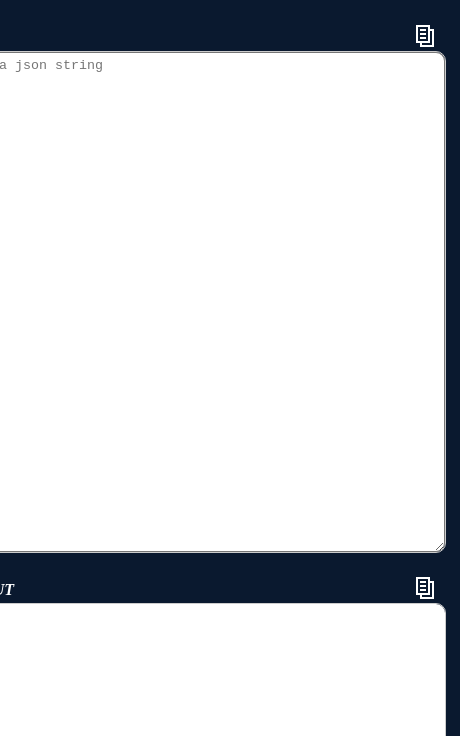
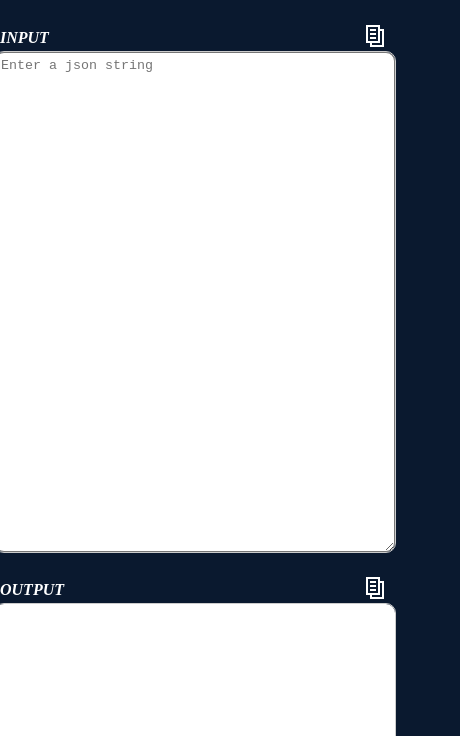
Before and after one commit to eder-rimarachinr/convert_string_json, a plain HTML site: page index.html in a window 390 px wide. Shown: the part 108-844 px from the top of the page, 460 px wide, since content can reach past the window. Drawn offline with Linux system fonts and the light colour scheme.

Commit message:
fix alerts

```diff
--- a/css/index.css
+++ b/css/index.css
@@ -33,8 +33,8 @@ textarea {
   height: 500px;
   overflow-y: auto;
   background-color: #fff;
-  min-width: 150px;
-  width: 500px;
+  min-width: 100px;
+  width: 400px;
   border-radius: 9px;
 }
 
@@ -200,6 +200,7 @@ h1 {
   .form_inp,
   .form_out {
     flex: 100%;
+    min-width: 85vw;
   }
 }
 
--- a/js/index.js
+++ b/js/index.js
@@ -37,7 +37,7 @@ function convertirJSON(value_ss, output_string) {
 
 function corregirFormato(jsonString) {
     const lastTwoChars = jsonString.slice(-2);
-    const invalidLastChars = ['";', '];', '};'];
+    const invalidLastChars = ['";', '];', '};', '},'];
 
     if (invalidLastChars.includes(lastTwoChars)) {
         jsonString = jsonString.slice(0, -1);
```
